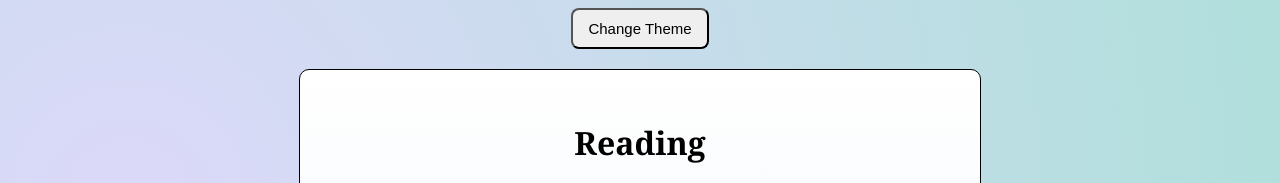
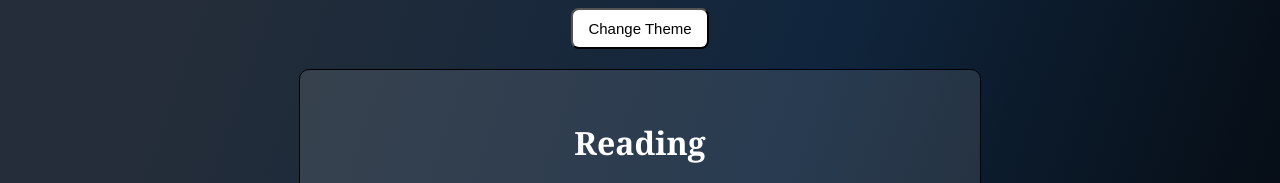
Before and after one commit to anachicaiza/Final-Project-ADD-ON, a plain HTML site: page index.html in a window 1280 px wide. Both pictures are taken after a click on the button "Change Theme". Shown: the top 183 px of the page. Drawn offline with Linux system fonts and the light colour scheme.

Commit message:
change theme button for button added

```diff
--- a/index.html
+++ b/index.html
@@ -20,6 +20,12 @@
         padding: 10px 15px;
         border-radius: 8px;
         font-size: 15px;
+        background: black;
+        color: white;
+      }
+
+      button:hover {
+        cursor: pointer;
       }
 
       .container {
@@ -93,9 +99,18 @@
       .dark .container {
         background: rgba(255, 255, 255, 0.1);
       }
+
+      .dark a:hover {
+        color: lightseagreen;
+      }
+
+      .dark button {
+        background: white;
+        color: black;
+      }
     </style>
   </head>
-  <body>
+  <body class="">
     <button class="change-theme">Change Theme</button>
     <div class="container">
       <h1>Reading</h1>
@@ -137,6 +152,13 @@
       >
     </div>
     <p>Coded by <a href="">Ana Chicaiza</a></p>
-    <script></script>
+    <script>
+      function changeTheme() {
+        let body = document.querySelector("body");
+        body.classList.toggle("dark");
+      }
+      let button = document.querySelector("button");
+      button.addEventListener("click", changeTheme);
+    </script>
   </body>
 </html>
```
